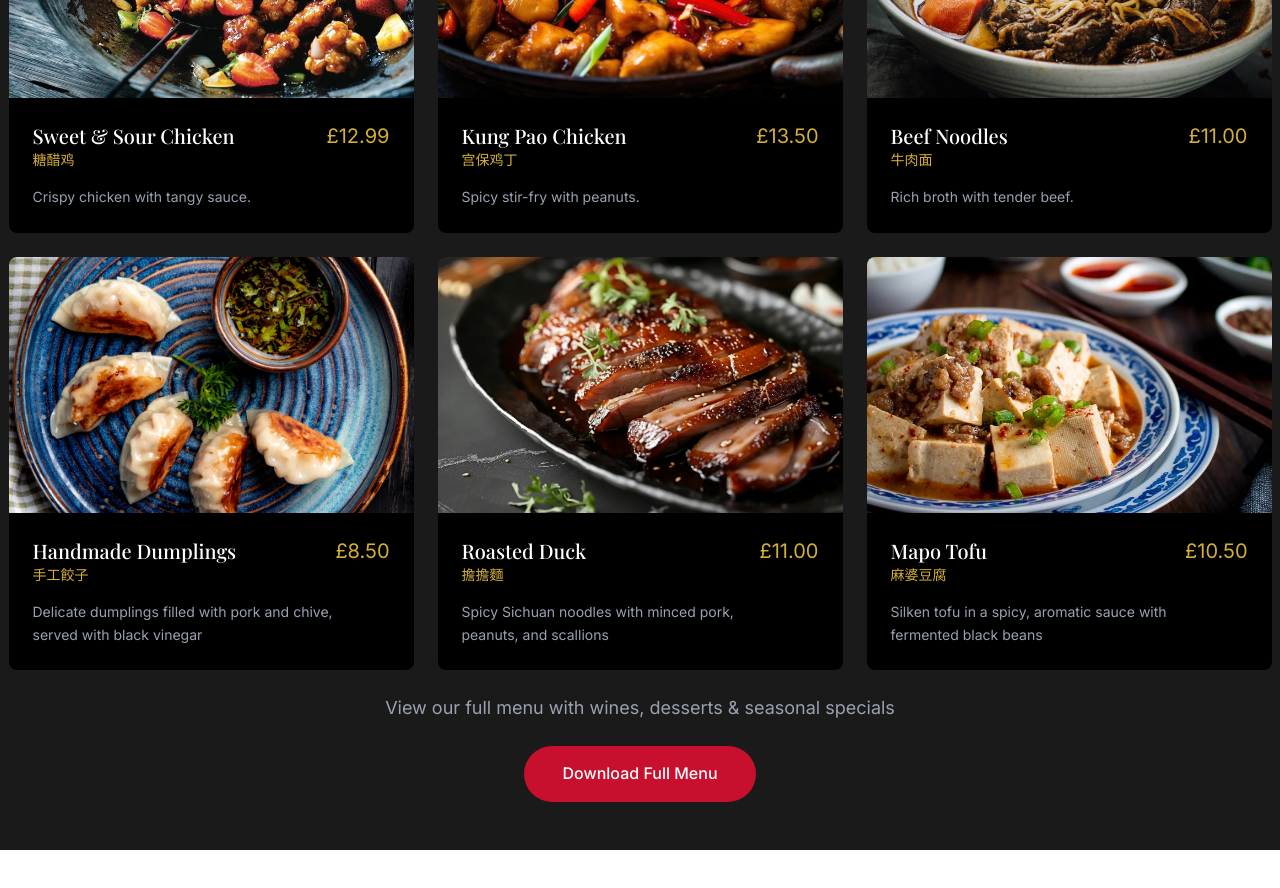
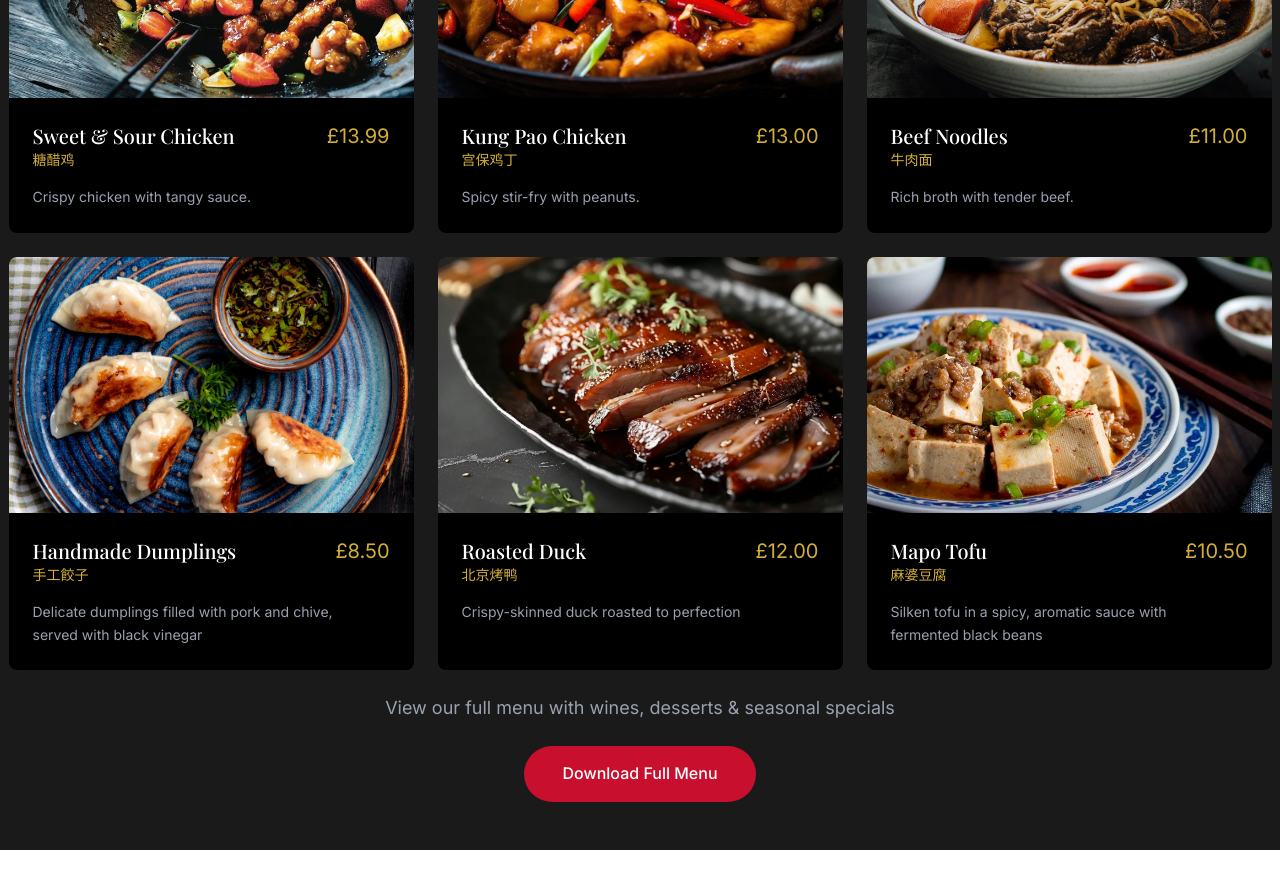
Before and after one commit to reimiwong/restaurant-site, a React (Vite) app: page / in a window 1280 px wide. Shown: the part 1900-2788 px from the top of the page. Built offline with nearby package versions, Linux system fonts and the light colour scheme.

Commit message:
- fix roast duck description

```diff
--- a/src/data/menuItems.ts
+++ b/src/data/menuItems.ts
@@ -1,9 +1,9 @@
 const menuItems = [
-  { title: "Sweet & Sour Chicken", cn_title: "糖醋鸡", price: "£12.99", text: "Crispy chicken with tangy sauce.", img: "sweet-sour-pork.jpg" },
-  { title: "Kung Pao Chicken", cn_title: "宫保鸡丁", price: "£13.50", text: "Spicy stir-fry with peanuts.", img: "kung-pao-chicken.jpg" },
+  { title: "Sweet & Sour Chicken", cn_title: "糖醋鸡", price: "£13.99", text: "Crispy chicken with tangy sauce.", img: "sweet-sour-pork.jpg" },
+  { title: "Kung Pao Chicken", cn_title: "宫保鸡丁", price: "£13.00", text: "Spicy stir-fry with peanuts.", img: "kung-pao-chicken.jpg" },
   { title: "Beef Noodles", cn_title: "牛肉面", price: "£11.00", text: "Rich broth with tender beef.", img: "beef-noodle.jpg" },
   { title: "Handmade Dumplings", cn_title: "手工餃子", price: "£8.50", text: "Delicate dumplings filled with pork and chive, served with black vinegar", img: "dumplings.jpg" },
-  { title: "Roasted Duck", cn_title: "擔擔麵", price: "£11.00", text: "Spicy Sichuan noodles with minced pork, peanuts, and scallions", img: "roast-duck.webp" },
+  { title: "Roasted Duck", cn_title: "北京烤鸭", price: "£12.00", text: "Crispy-skinned duck roasted to perfection", img: "roast-duck.webp" },
   { title: "Mapo Tofu", cn_title: "麻婆豆腐", price: "£10.50", text: "Silken tofu in a spicy, aromatic sauce with fermented black beans", img: "mapo-tofu.webp" },
 ];
 
```
